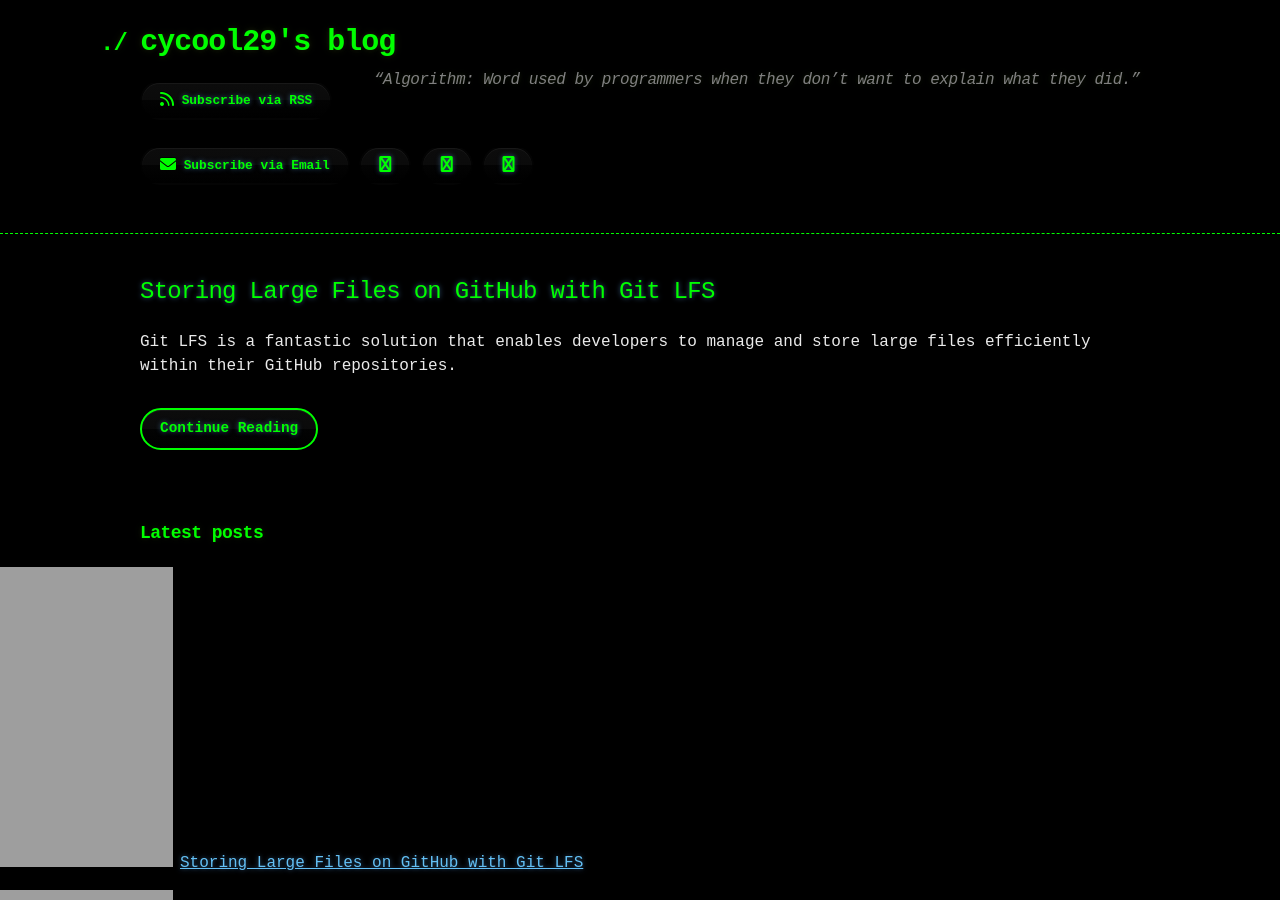
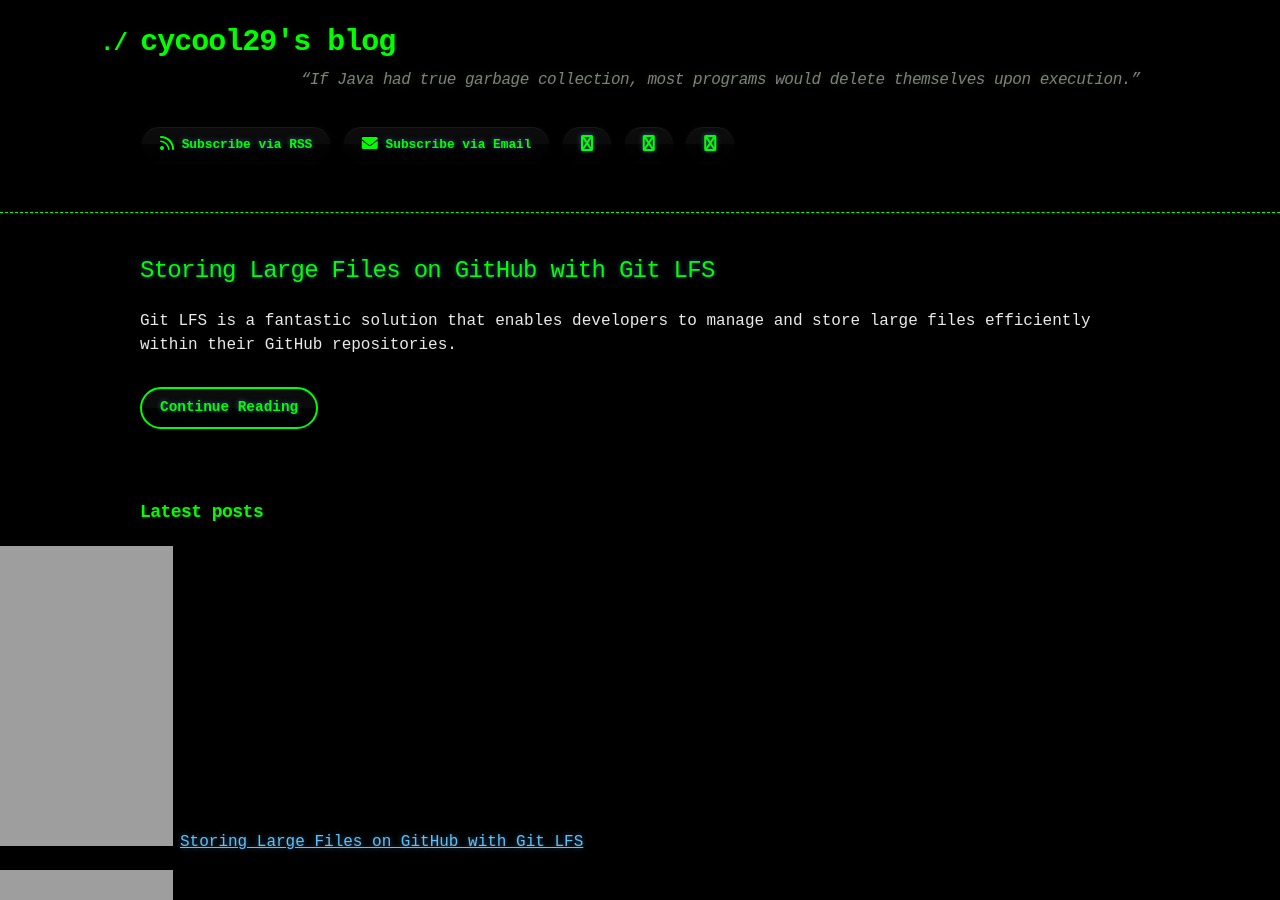
Before and after one commit to cycool29/cycool29.github.io, a Jekyll site: the page built from index.md, in a window 1280 px wide and 900 px high. Built offline with Jekyll 4.4.1, drawn with Linux system fonts in a browser that asks for light colours; a style sheet for code colours, icons or effects is not loaded.

Commit message:
Update quotes

```diff
--- a/_config.yml
+++ b/_config.yml
@@ -1,5 +1,5 @@
 title: cycool29's blog
-description: "“Algorithm: Word used by programmers when they don’t want to explain what they did.” "
+description: "“If Java had true garbage collection, most programs would delete themselves upon execution.” "
 bio: A high school student. Intermediate in Python, Git, Bash. Learning JavaScript. He/Him. "
 author: cycool29
 url: https://cycool29.github.io
```
